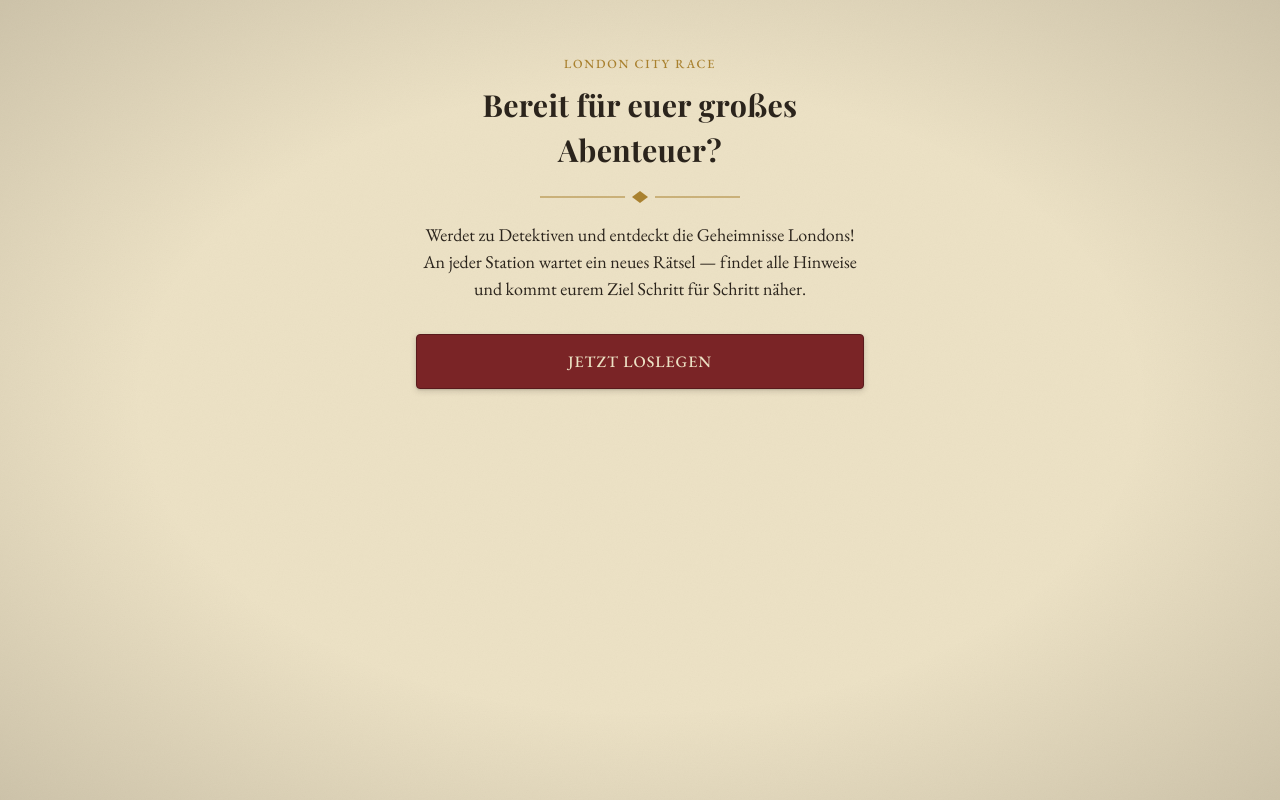
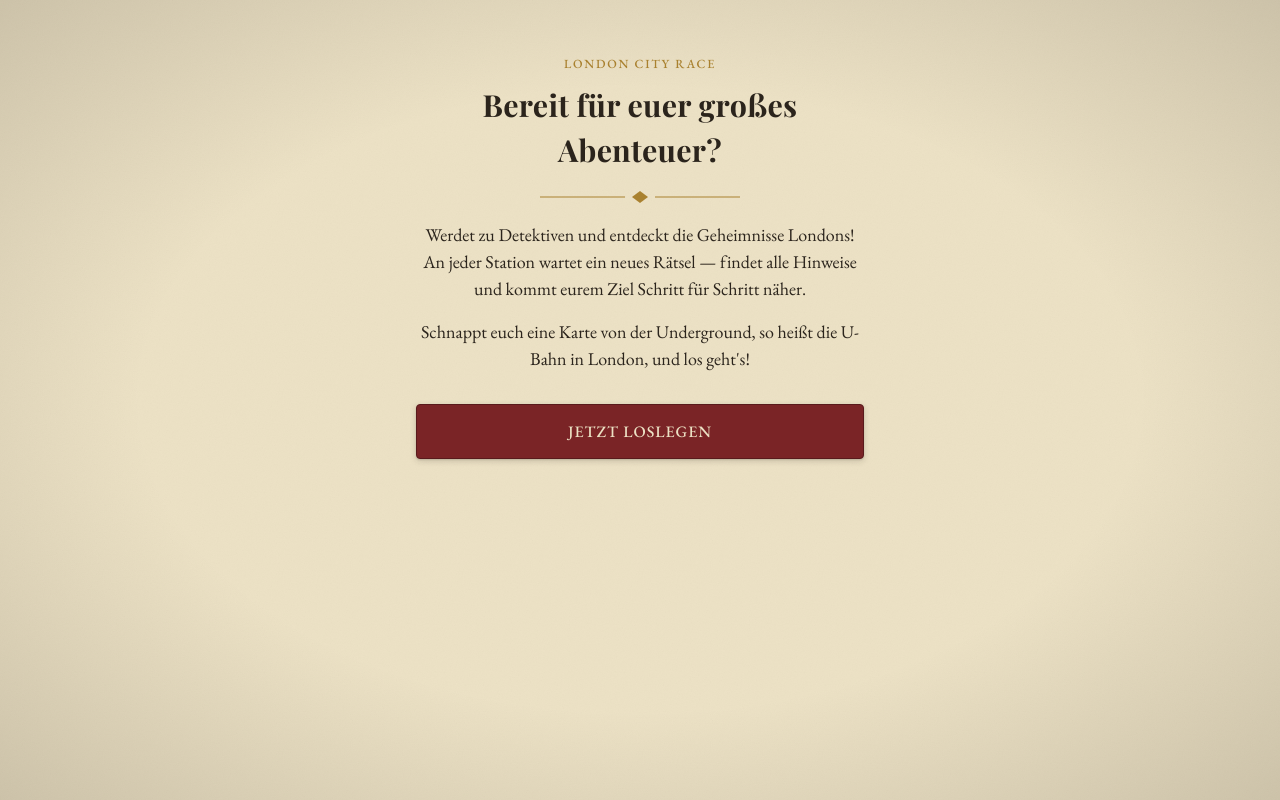
Before and after one commit to athanasius-kircher/london-2026, a React (Vite) app: page / in a window 1280 px wide. Built offline with nearby package versions, Linux system fonts and the light colour scheme.

Commit message:
chg: adjust start text

```diff
--- a/src/screens/StartScreen.jsx
+++ b/src/screens/StartScreen.jsx
@@ -12,6 +12,11 @@ function StartScreen({ loading, error, onStart }) {
         neues Rätsel — findet alle Hinweise und kommt eurem Ziel Schritt für Schritt näher.
       </p>
 
+        <p>
+            Schnappt euch eine Karte von der Underground, so heißt die U-Bahn in London,
+            und los geht's!
+        </p>
+
       {error && <p style={{ color: 'var(--color-error)' }}>Fehler beim Laden: {error}</p>}
 
       <div style={{ marginTop: 'var(--space-5)' }}>
```
